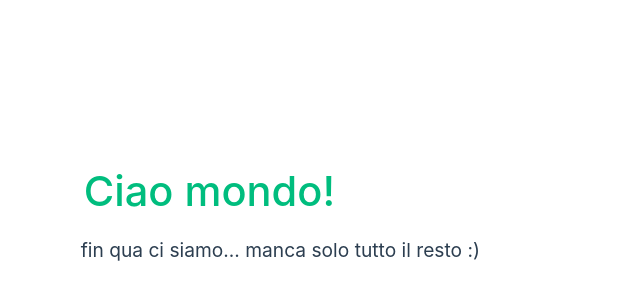
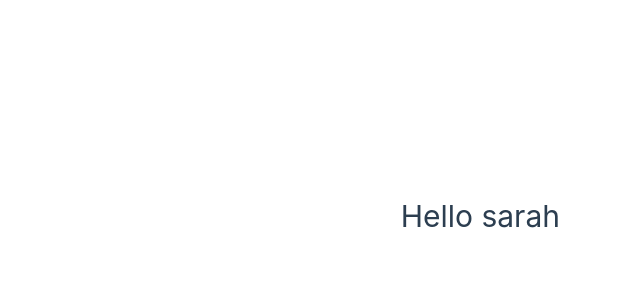
Before and after one commit to sarahelshark/vite-hello-world, a Vue app: page / in a window 1280 px wide. Shown: the part 184-484 px from the top of the page, without its empty margins (80-720 px from the left). Built offline with nearby package versions, Linux system fonts and the light colour scheme.

Commit message:
feat add
text interpolation with moustache syntax

```diff
--- a/src/App.vue
+++ b/src/App.vue
@@ -1,46 +1,24 @@
-<script setup>
-import HelloWorld from './components/HelloWorld.vue'
-import TheWelcome from './components/TheWelcome.vue'
+<script >
+export default {
+  name:'App',
+  data(){
+    return {
+      message:'sarah'
+    }
+  }
+}
 </script>
 
 <template>
-  <header>
 
     <div class="wrapper">
-      <HelloWorld msg="You did it!" />
+      <h1>Hello {{ message }}</h1>
     </div>
-  </header>
 
-  <main>
-    <TheWelcome />
-  </main>
+
+
 </template>
 
-<style scoped>
-header {
-  line-height: 1.5;
-}
+<style >
 
-.logo {
-  display: block;
-  margin: 0 auto 2rem;
-}
-
-@media (min-width: 1024px) {
-  header {
-    display: flex;
-    place-items: center;
-    padding-right: calc(var(--section-gap) / 2);
-  }
-
-  .logo {
-    margin: 0 2rem 0 0;
-  }
-
-  header .wrapper {
-    display: flex;
-    place-items: flex-start;
-    flex-wrap: wrap;
-  }
-}
 </style>
```
